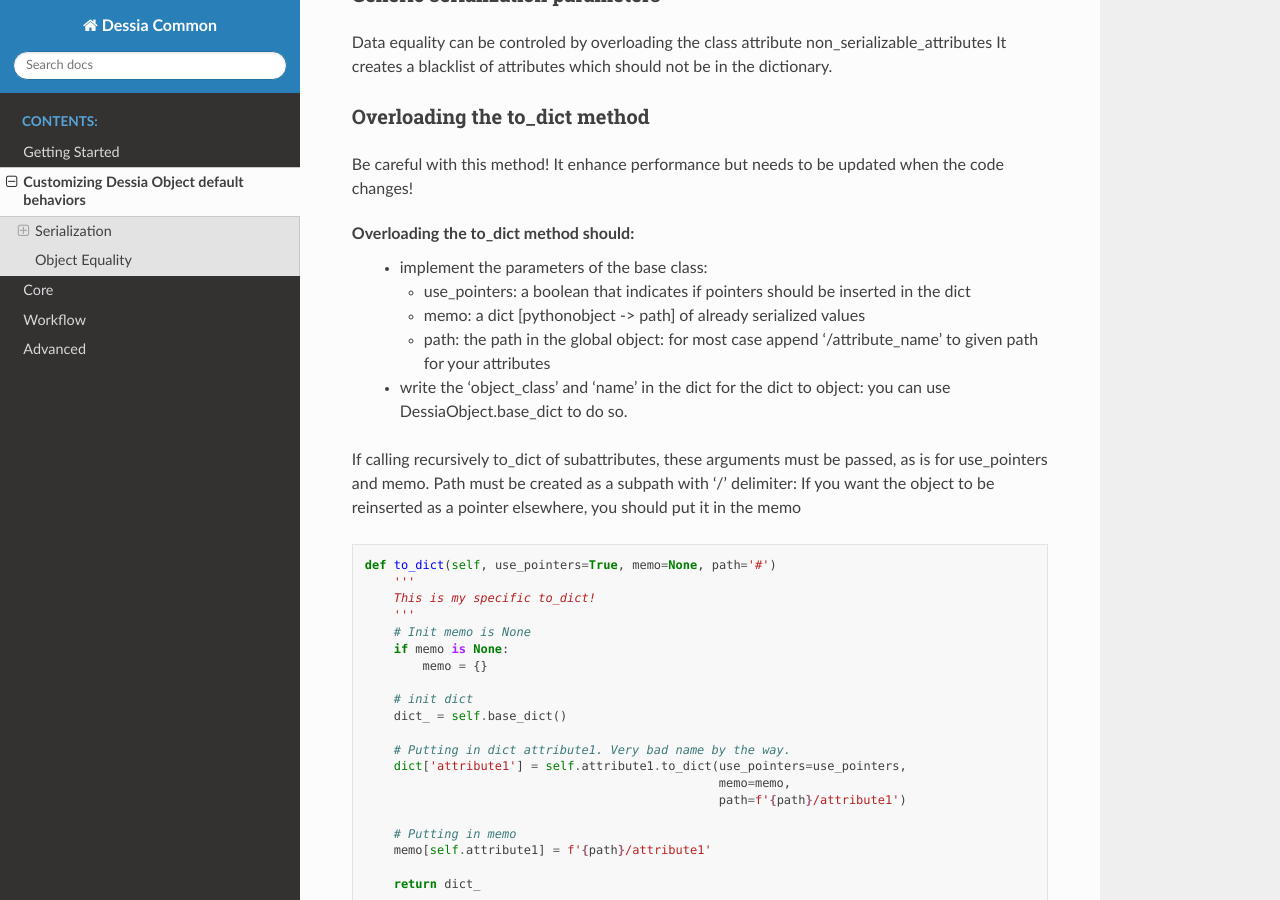
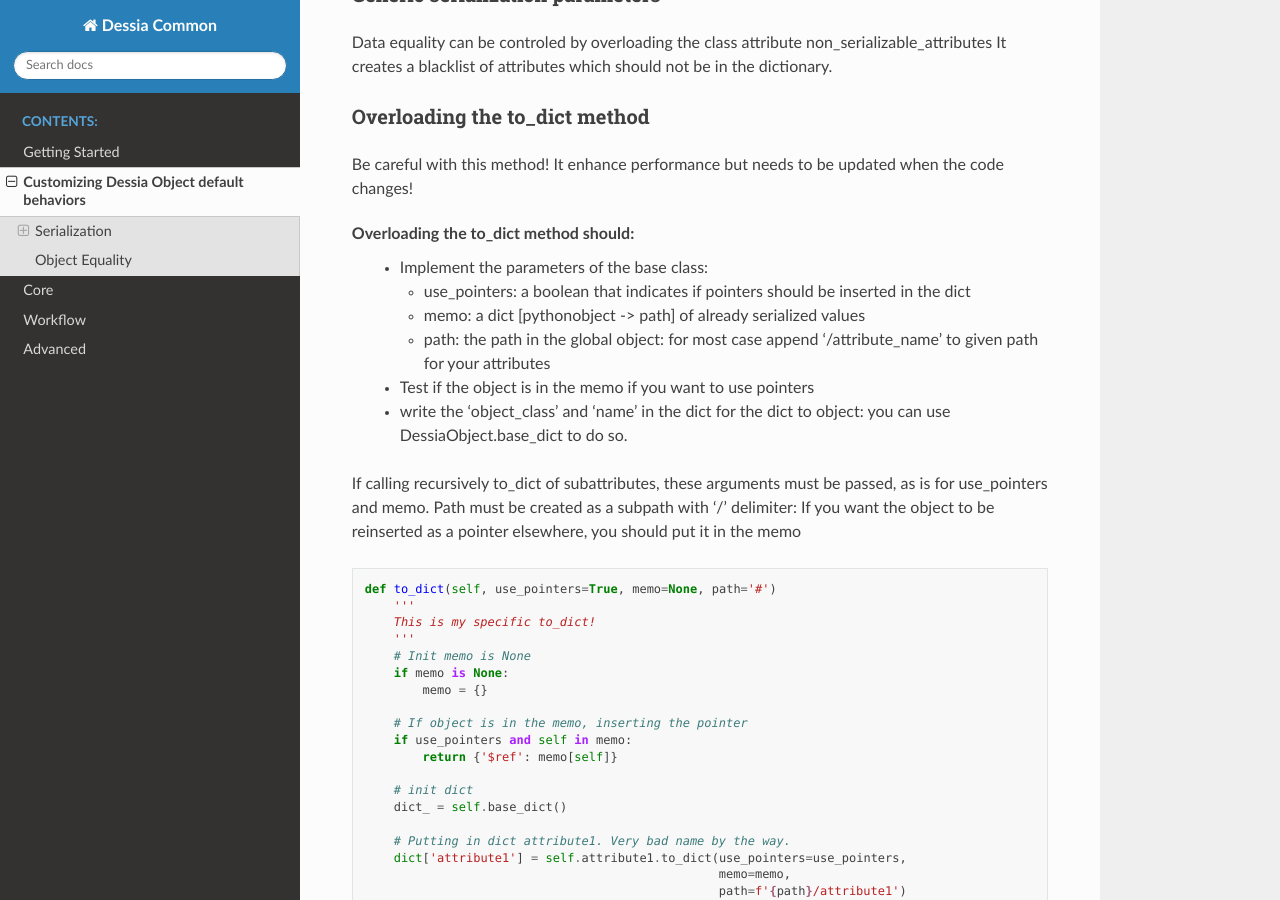
Before and after one commit to Dessia-tech/dessia_common, a Sphinx documentation site: the page built from doc/source/customizing.rst, in a window 1280 px wide and 900 px high, scrolled down 338 px. Built offline with Sphinx 7.4.7 and the Read the Docs theme 2.0.0, drawn with Linux system fonts in a browser that asks for light colours; the version number could not be read and is left out.

Commit message:
docs: enhancement on to_dict

```diff
--- a/doc/source/customizing.rst
+++ b/doc/source/customizing.rst
@@ -22,12 +22,12 @@ Overloading the to_dict method
 Be careful with this method! It enhance performance but needs to be updated when the code changes!
 
 Overloading the to_dict method should:
- * implement the parameters of the base class:
+ * Implement the parameters of the base class:
 
    * use_pointers: a boolean that indicates if pointers should be inserted in the dict
    * memo: a dict [pythonobject -> path] of already serialized values
    * path: the path in the global object: for most case append '/attribute_name' to given path for your attributes
-
+ * Test if the object is in the memo if you want to use pointers
  * write the 'object_class' and 'name' in the dict for the dict to object: you can use DessiaObject.base_dict to do so.
 
 If calling recursively to_dict of subattributes, these arguments must be passed, as is for use_pointers and memo. Path must be created as a subpath with '/' delimiter:
@@ -42,6 +42,10 @@ If you want the object to be reinserted as a pointer elsewhere, you should put i
         # Init memo is None
         if memo is None:
             memo = {}
+
+        # If object is in the memo, inserting the pointer
+        if use_pointers and self in memo:
+            return {'$ref': memo[self]}
 
         # init dict
         dict_ = self.base_dict()
```
